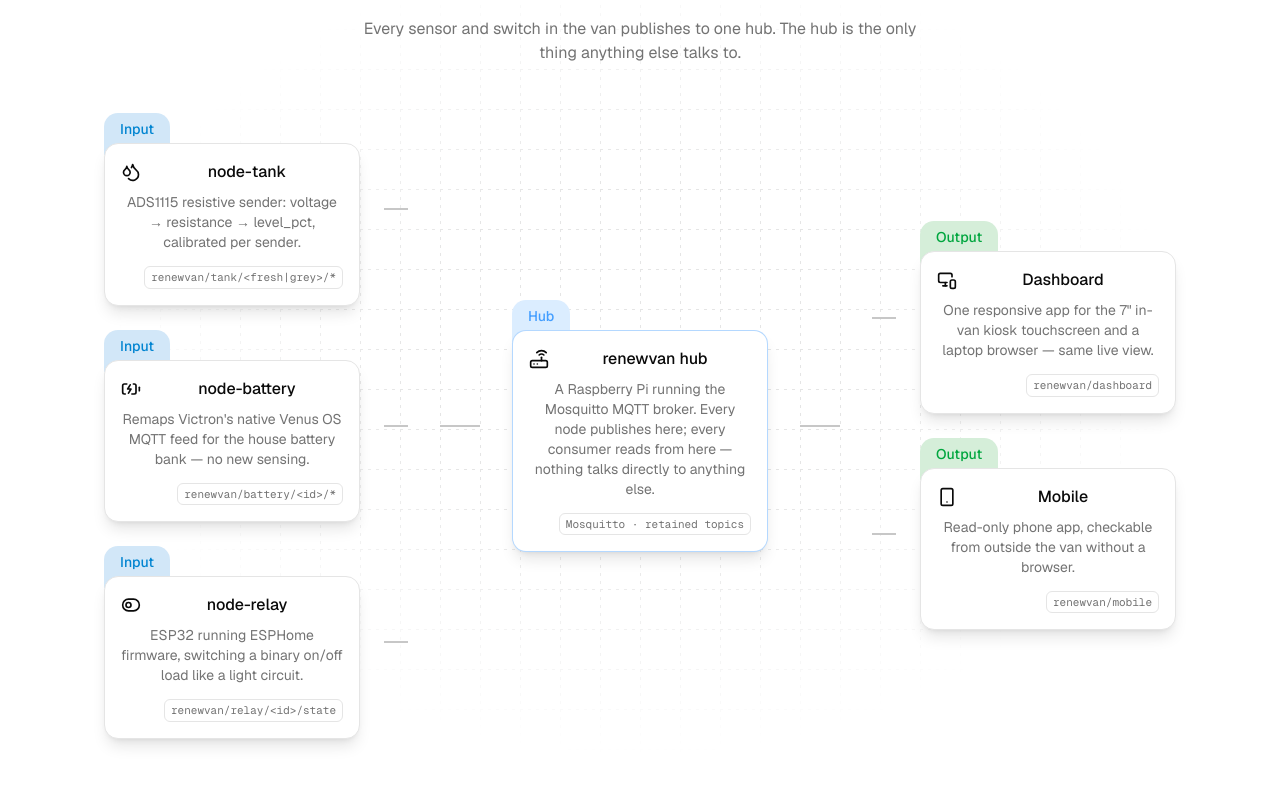
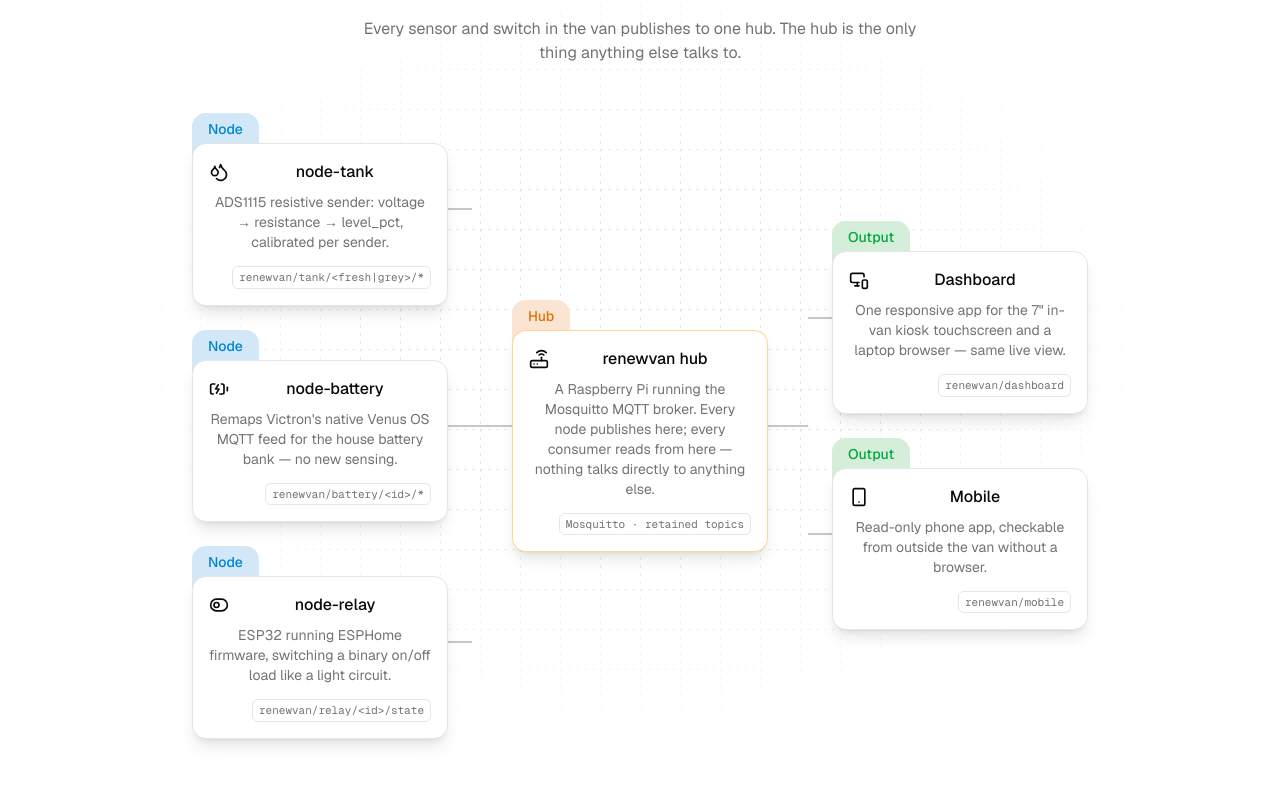
Before and after one commit to renewvan/renewvan.com, a Next.js app: page / in a window 1280 px wide. Shown: the part 1492-2277 px from the top of the page. Built offline with nearby package versions, Linux system fonts and the light colour scheme.

Commit message:
Fix double-spacing cutting connector lines short; rename Input badge to Node; recolor Hub badge/border to orange

```diff
--- a/components/blocks/workflow-item.tsx
+++ b/components/blocks/workflow-item.tsx
@@ -42,20 +42,22 @@ const WorkflowItem = ({
           {
             "bg-[color-mix(in_oklab,var(--color-sky-600)20%,var(--background))] text-sky-600 dark:bg-[color-mix(in_oklab,var(--color-sky-400)20%,var(--background))] dark:text-sky-400":
               type === "input",
-            "bg-[color-mix(in_oklab,var(--primary)20%,var(--background))] text-primary":
+            "bg-[color-mix(in_oklab,var(--color-amber-600)20%,var(--background))] text-amber-600 dark:bg-[color-mix(in_oklab,var(--color-amber-400)20%,var(--background))] dark:text-amber-400":
               type === "hub",
             "bg-[color-mix(in_oklab,var(--color-green-600)20%,var(--background))] text-green-600 dark:bg-[color-mix(in_oklab,var(--color-green-400)20%,var(--background))] dark:text-green-400":
               type === "output",
           },
         )}
       >
-        <span className="text-sm font-medium">{type}</span>
+        <span className="text-sm font-medium">
+          {type === "input" ? "node" : type}
+        </span>
       </div>
 
       <div
         className={cn(
           "bg-card text-card-foreground flex flex-col gap-3.5 rounded-xl border p-4 shadow-lg",
-          type === "hub" && "border-primary/40",
+          type === "hub" && "border-amber-500/40",
         )}
       >
         <div className="flex flex-col gap-2">
--- a/components/how-it-works.tsx
+++ b/components/how-it-works.tsx
@@ -84,11 +84,11 @@ function Bracket({
   const stubDelay = delayStart + 0.1;
 
   return (
-    <div className="flex flex-col items-center gap-8 md:flex-row md:items-center">
+    <div className="flex flex-col items-center gap-0 md:flex-row md:items-center">
       {side === "left" && (
         <div className="flex flex-col gap-8 md:gap-6">
           {items.map((item, i) => (
-            <div key={item.title} className="relative flex items-center gap-6">
+            <div key={item.title} className="relative flex items-center gap-0">
               <WorkflowItem
                 type="input"
                 icon={<item.icon />}
@@ -126,7 +126,7 @@ function Bracket({
       {side === "right" && (
         <div className="flex flex-col gap-8 md:gap-6">
           {items.map((item, i) => (
-            <div key={item.title} className="relative flex items-center gap-6">
+            <div key={item.title} className="relative flex items-center gap-0">
               <motion.span
                 initial={{ scaleX: 0 }}
                 whileInView={{ scaleX: 1 }}
@@ -168,7 +168,7 @@ export function HowItWorks() {
           the only thing anything else talks to.
         </p>
 
-        <div className="mt-12 flex flex-col items-center gap-8 md:flex-row md:items-center md:justify-center">
+        <div className="mt-12 flex flex-col items-center gap-0 md:flex-row md:items-center md:justify-center">
           <Bracket items={INPUTS} side="left" delayStart={0.5} />
 
           <WorkflowItem
```
